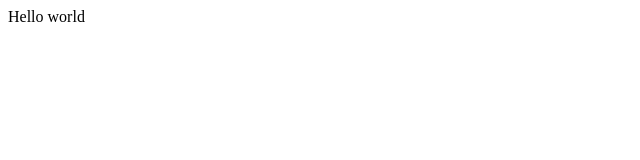
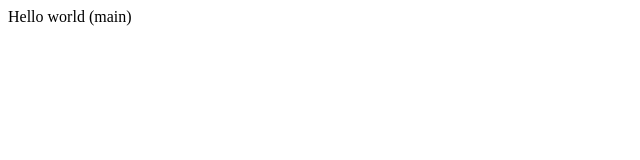
Before and after one commit to Aman100745/labexam, a plain HTML site: page index.html in a window 1280 px wide. Shown: the full height of the page, 0-640 px from the left. Drawn offline with Linux system fonts and the light colour scheme.

Commit message:
Added main

```diff
--- a/index.html
+++ b/index.html
@@ -1 +1 @@
-<p> Hello world </p>
+<p> Hello world (main) </p>
```
